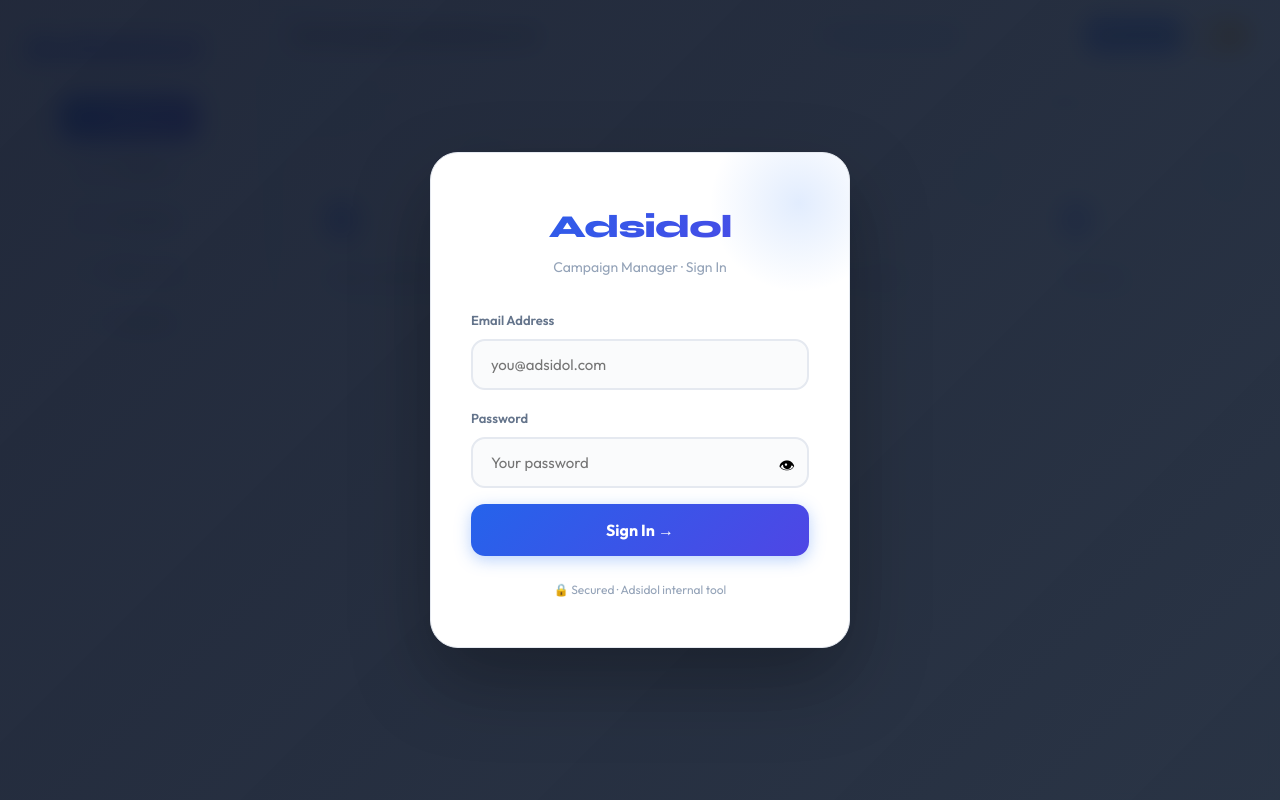
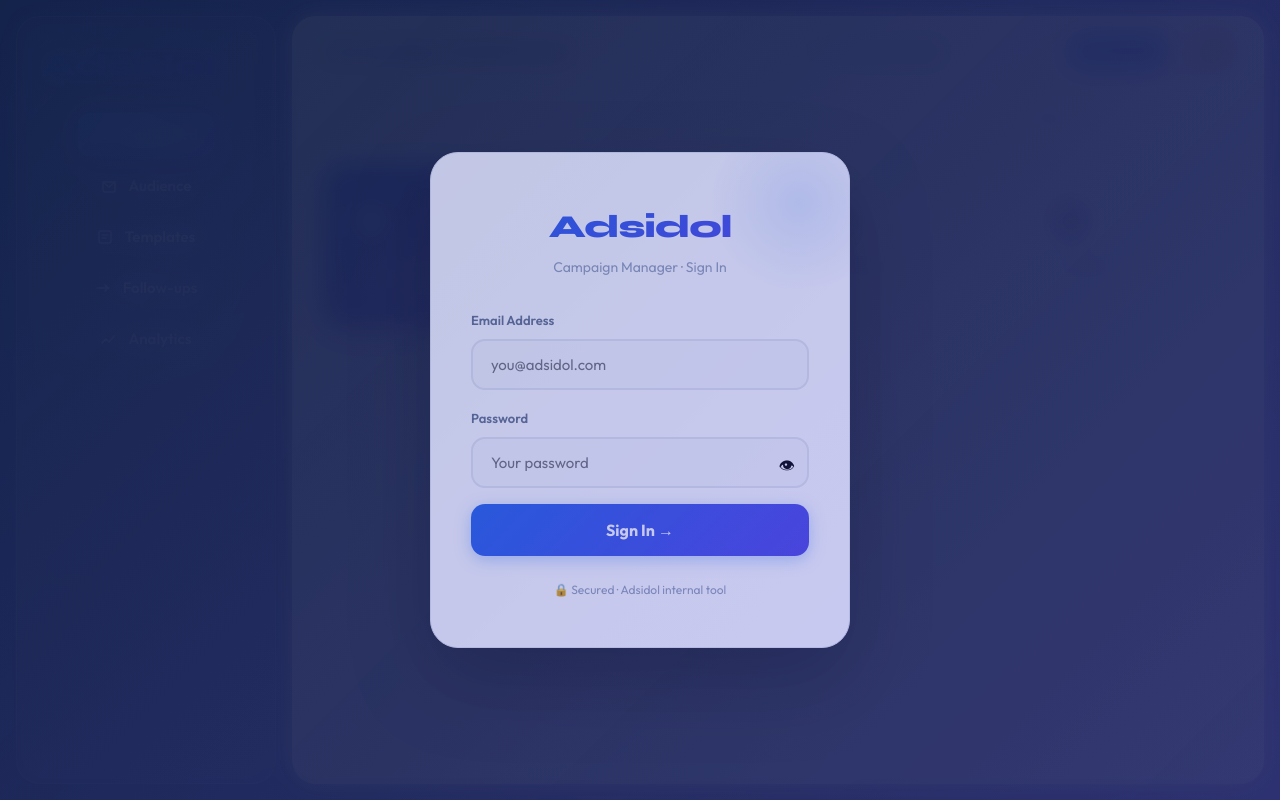
Before and after one commit to himanshucr14-lucid/adsidol-campaign-backend, a website: page index.html in a window 1280 px wide. Drawn offline with Linux system fonts and the light colour scheme.

Commit message:
Add files via upload

```diff
--- a/style.css
+++ b/style.css
@@ -711,48 +711,65 @@
         }
 
         .stat-card {
-            background: linear-gradient(135deg, var(--card) 0%, var(--blue-50) 100%);
+            background: #ffffff;
             border: 1px solid var(--border);
             border-radius: 20px;
             padding: 32px;
             position: relative;
             overflow: hidden;
             transition: all 0.3s ease;
-        }
-
-        .stat-card::before {
-            content: '';
-            position: absolute;
-            top: 0;
-            right: 0;
-            width: 100px;
-            height: 100px;
-            background: radial-gradient(circle, rgba(59, 130, 246, 0.1) 0%, transparent 70%);
-            transform: translate(30%, -30%);
+            box-shadow: 0 4px 12px rgba(0,0,0,0.02);
+        }
+
+        .dark-mode .stat-card {
+            background: var(--card);
+            border-color: var(--border);
         }
 
         .stat-card:hover {
             transform: translateY(-4px);
-            box-shadow: 0 12px 32px rgba(59, 130, 246, 0.15);
+            box-shadow: 0 12px 32px rgba(0,0,0,0.05);
         }
 
         .stat-value {
-            font-size: 48px;
+            font-size: 44px;
             font-weight: 800;
-            background: linear-gradient(135deg, var(--blue-600), var(--indigo-600));
-            -webkit-background-clip: text;
-            -webkit-text-fill-color: transparent;
-            background-clip: text;
+            color: var(--text);
             margin-bottom: 8px;
             position: relative;
+            line-height: 1.1;
         }
 
         .stat-label {
-            font-size: 14px;
+            font-size: 15px;
             color: var(--text-light);
             font-weight: 600;
-            text-transform: uppercase;
-            letter-spacing: 0.5px;
+            letter-spacing: 0.2px;
+        }
+
+        /* ── HERO STAT CARD (#topCardAll) ── */
+        #topCardAll {
+            background: linear-gradient(135deg, #1D4ED8 0%, #8B5CF6 100%);
+            border: none;
+            box-shadow: 0 12px 24px rgba(139, 92, 246, 0.4);
+        }
+
+        .dark-mode #topCardAll {
+            background: linear-gradient(135deg, #2563EB 0%, #7C3AED 100%);
+        }
+
+        #topCardAll .stat-value {
+            color: #ffffff;
+            background: none !important;
+            -webkit-text-fill-color: #ffffff !important;
+        }
+
+        #topCardAll .stat-label {
+            color: rgba(255, 255, 255, 0.9);
+        }
+
+        #topCardAll .stat-progress-bar {
+            background: #ffffff !important;
         }
 
         /* Upload Zone */
@@ -3229,40 +3246,57 @@
         }
 
         /* ── SPA LAYOUT REIMAGINE ── */
+        body {
+            /* Deeper global gradient similar to UI mockup */
+            background: linear-gradient(135deg, #1E3A8A 0%, #4F46E5 50%, #7C3AED 100%);
+            background-size: 200% 200%;
+            animation: gradientShift 15s ease infinite;
+            background-attachment: fixed;
+        }
+
         .layout-wrapper {
             display: flex;
-            min-height: 100vh;
-            background: var(--bg);
-            /* Soft gradient across background */
-            background-image: radial-gradient(circle at top left, rgba(59, 130, 246, 0.05), transparent 40%),
-                              radial-gradient(circle at bottom right, rgba(99, 102, 241, 0.05), transparent 40%);
+            height: 100vh;
+            padding: 16px;
+            gap: 16px;
+            overflow: hidden;
+            background: transparent;
         }
 
         /* Sidebar Styling */
         .sidebar {
             width: 260px;
-            background: rgba(255, 255, 255, 0.5);
-            backdrop-filter: blur(20px);
-            -webkit-backdrop-filter: blur(20px);
-            border-right: 1px solid var(--border);
+            background: rgba(255, 255, 255, 0.1);
+            backdrop-filter: blur(24px);
+            -webkit-backdrop-filter: blur(24px);
+            border: 1px solid rgba(255, 255, 255, 0.2);
+            border-radius: 24px;
             display: flex;
             flex-direction: column;
-            position: fixed;
-            top: 0;
-            left: 0;
-            bottom: 0;
+            position: relative; /* No longer fixed to viewport */
+            height: 100%;
             z-index: 100;
         }
 
         .dark-mode .sidebar {
-            background: rgba(15, 23, 42, 0.6);
-            border-right: 1px solid rgba(255, 255, 255, 0.05);
+            background: rgba(15, 23, 42, 0.3);
+            border: 1px solid rgba(255, 255, 255, 0.05);
         }
 
         .sidebar .logo-section {
             padding: 24px 24px;
             display: flex;
             align-items: center;
+        }
+
+        .sidebar .logo {
+            color: #fff;
+        }
+
+        .dark-mode .sidebar .logo {
+            background: none !important;
+            -webkit-text-fill-color: #fff !important;
+            text-shadow: none;
         }
 
         .sidebar .nav-menu {
@@ -3276,7 +3310,7 @@
         .sidebar .nav-link {
             padding: 12px 16px;
             border-radius: 12px;
-            color: var(--text-light);
+            color: rgba(255, 255, 255, 0.7);
             background: transparent;
             border: none;
             cursor: pointer;
@@ -3291,16 +3325,24 @@
         }
 
         .sidebar .nav-link:hover {
-            background: rgba(59, 130, 246, 0.05);
-            color: var(--blue-600);
+            background: rgba(255, 255, 255, 0.1);
+            color: #ffffff;
             transform: translateX(4px);
         }
 
         .sidebar .nav-link.active {
-            background: linear-gradient(135deg, var(--blue-600), var(--indigo-600));
+            background: linear-gradient(135deg, var(--blue-500), var(--indigo-500));
             color: #fff;
-            box-shadow: 0 4px 12px rgba(59, 130, 246, 0.25);
+            box-shadow: 0 8px 20px rgba(79, 70, 229, 0.4);
             transform: translateY(0);
+        }
+
+        .sidebar .nav-link .nav-icon {
+            stroke: rgba(255, 255, 255, 0.7);
+        }
+
+        .sidebar .nav-link:hover .nav-icon {
+            stroke: #ffffff;
         }
 
         .sidebar .nav-link.active .nav-icon {
@@ -3310,11 +3352,18 @@
         /* Main Workspace Canvas */
         .main-content {
             flex-grow: 1;
-            margin-left: 260px; /* Offset for sidebar */
+            background: var(--bg);
+            border-radius: 24px;
             display: flex;
             flex-direction: column;
-            min-height: 100vh;
-            width: calc(100% - 260px);
+            height: 100%;
+            overflow-y: auto;
+            position: relative;
+            box-shadow: 0 20px 40px rgba(0,0,0,0.2);
+        }
+
+        .dark-mode .main-content {
+            background: var(--card);
         }
 
         .top-nav {
@@ -3323,13 +3372,15 @@
             display: flex;
             align-items: center;
             justify-content: space-between;
-            background: rgba(255, 255, 255, 0.3);
+            background: rgba(250, 251, 252, 0.8);
             backdrop-filter: blur(12px);
             -webkit-backdrop-filter: blur(12px);
             border-bottom: 1px solid var(--border);
             position: sticky;
             top: 0;
             z-index: 90;
+            border-top-left-radius: 24px;
+            border-top-right-radius: 24px;
         }
 
         .dark-mode .top-nav {
```
